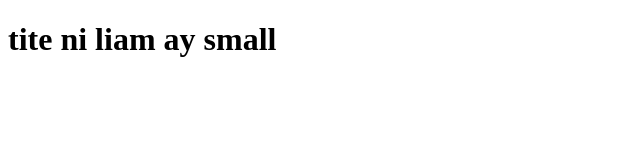
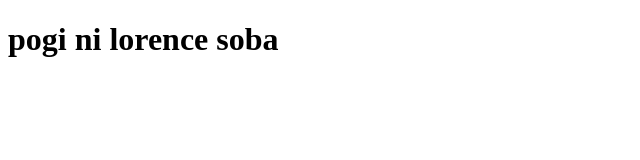
Before and after one commit to youou37/main, a plain HTML site: page index.html in a window 1280 px wide. Shown: the whole page, without its empty margins (0-640 px from the left). Drawn offline with Linux system fonts and the light colour scheme.

Commit message:
Update index.html

```diff
--- a/index.html
+++ b/index.html
@@ -6,6 +6,7 @@
     <title>Document</title>
 </head>
 <body>
-    <h1> tite ni liam ay small </h1>
+    <h1> pogi ni lorence soba </h1>
+
 </body>
 </html>
```
